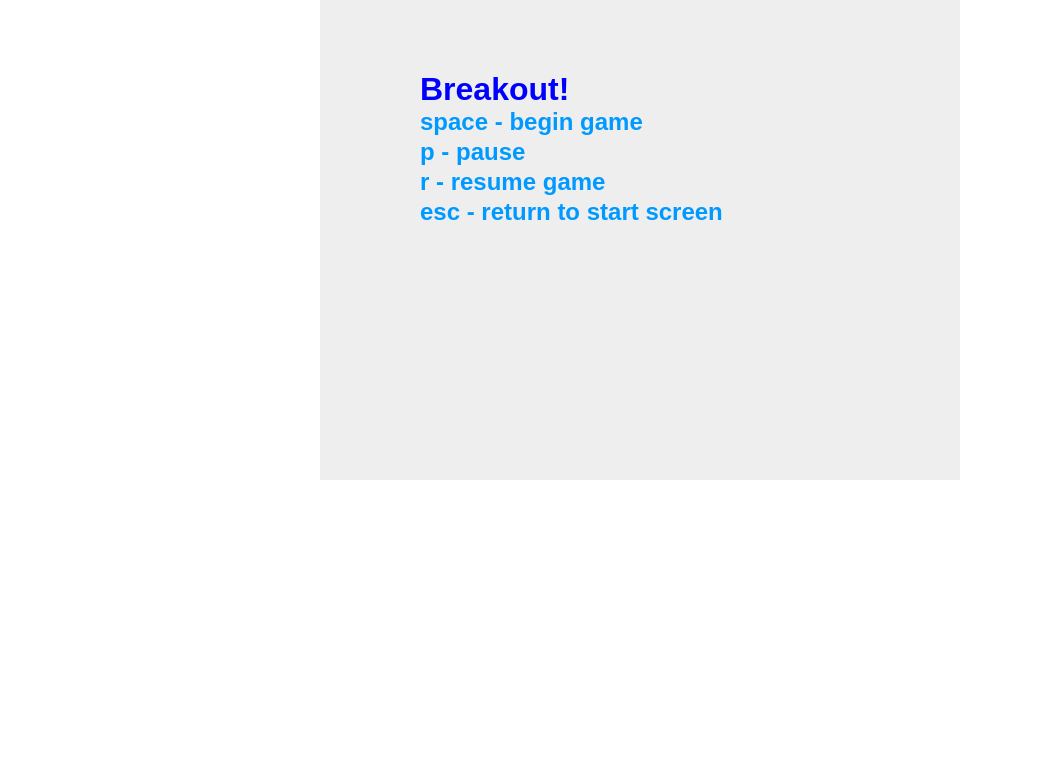
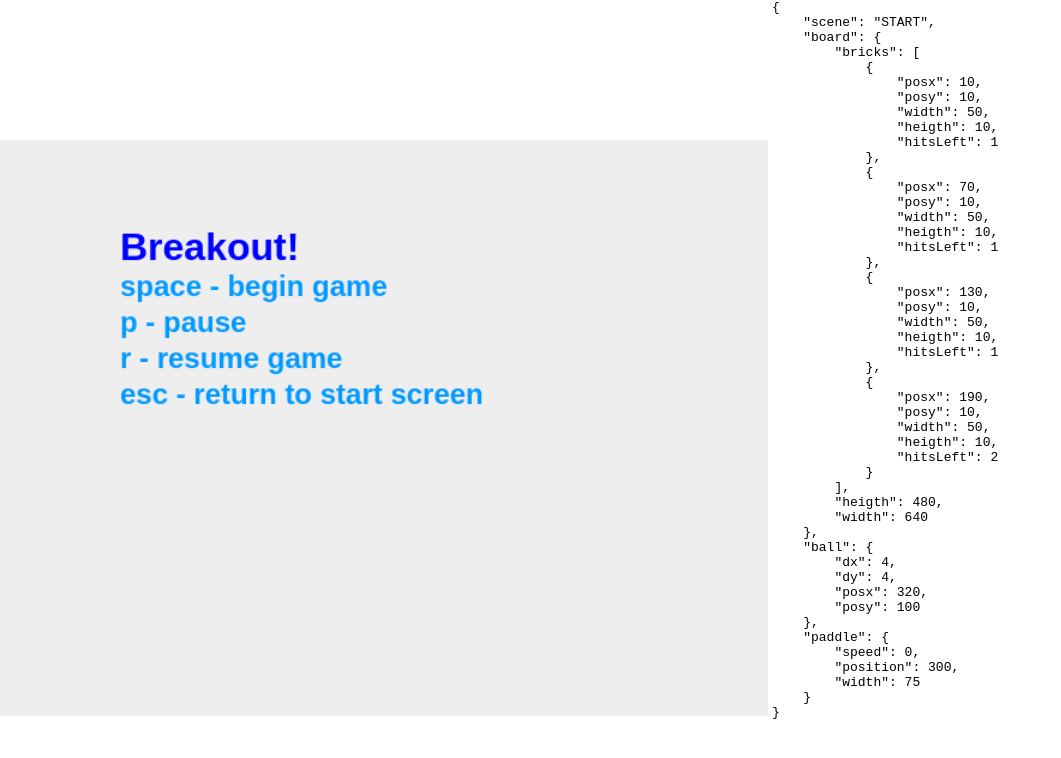
Before and after one commit to mburri/break-out, a website built with webpack: page dist/index.html in a window 1280 px wide. Shown: the whole page, without its empty margins (0-1061 px from the left). Built offline with nearby package versions, Linux system fonts and the light colour scheme.

Commit message:
show state

```diff
--- a/src/index.js
+++ b/src/index.js
@@ -6,6 +6,7 @@ const store = makeStore();
 
 var canvas = document.getElementById("canvas");
 var ctx = canvas.getContext("2d");
+var stateView = document.getElementById('state');
 
 function render(ctx) {
     ctx.clearRect(0, 0, canvas.width, canvas.height);
@@ -91,10 +92,16 @@ function step() {
     window.requestAnimationFrame(step);
 }
 
+const showState = (element) => {
+    element.innerHTML = JSON.stringify(store.getState().toJS(), null, 4);
+};
+
 store.subscribe(() => {
     render(ctx);
+    showState(stateView);
 });
 render(ctx);
+showState(stateView);
 
 window.requestAnimationFrame(step);
 
```
Also changed, not shown: dist/index.html.
